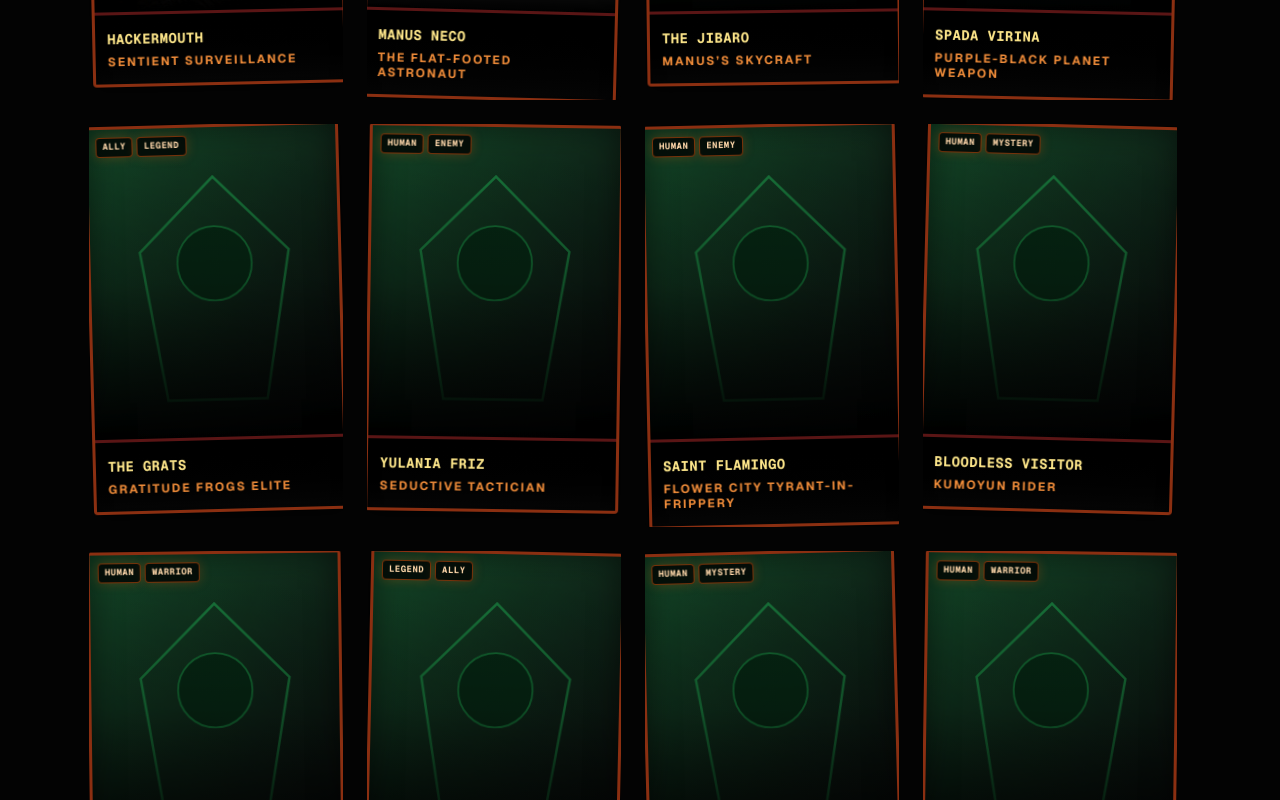
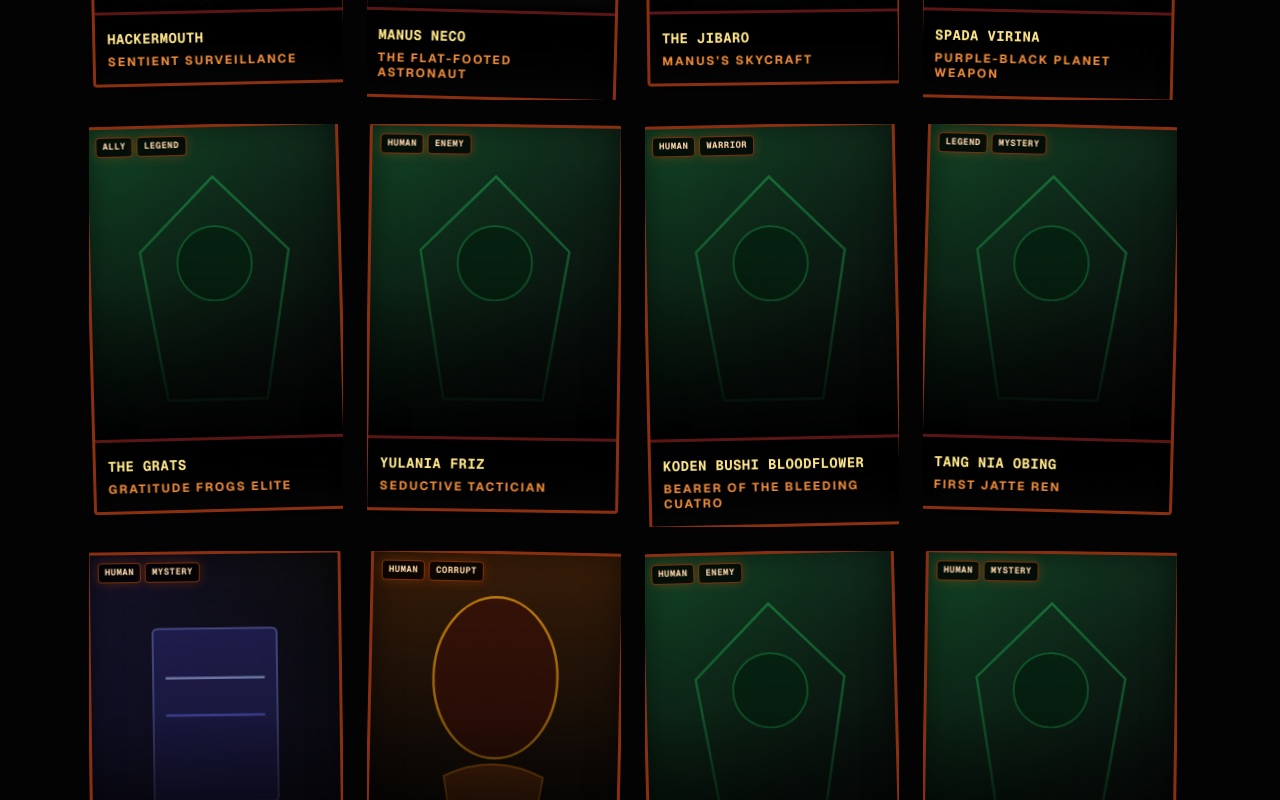
Before and after one commit to xsytrance/boricuapunk, a Next.js app: page /characters in a window 1280 px wide. Shown: the part 940-1740 px from the top of the page. Built offline with nearby package versions, Linux system fonts and the light colour scheme; grey boxes are pictures that could not be loaded.

Commit message:
feat: add extracted characters to boricuapunk site

```diff
--- a/app/characters/page.tsx
+++ b/app/characters/page.tsx
@@ -14,6 +14,10 @@ const MANUSCRIPT_PRIORITY = [
   "spada-virina",
   "gratitude-frogs-grats",
   "yulania-friz",
+  "koden-bushi-bloodflower",
+  "tang-nia-obing",
+  "virina-brila",
+  "oranga-danto",
   "saint-flamingo",
   "bloodless-visitor",
   "sifu-bamboo",
--- a/data/characters.ts
+++ b/data/characters.ts
@@ -52,6 +52,66 @@ export const characters: Character[] = [
     stats: { grit: 9, mystery: 10, style: 8 },
   },
   {
+    id: "koden-bushi-bloodflower",
+    name: "Koden Bushi Bloodflower",
+    title: "Storyteller of the Red Noodle Clan",
+    description:
+      "Vagrant narrator who swears to reunite scattered kin. Declares his name like a battle hymn and leads with the Unkept Blade when storms break.",
+    image: "/characters/placeholder-1.svg",
+    images: ["/characters/placeholder-1.svg"],
+    faction: "Red Noodle Clan",
+    tag: "UNIFIER",
+    stats: { resolve: 10, leadership: 9, ferocity: 8 },
+  },
+  {
+    id: "yulania-friz",
+    name: "Yulania Friz",
+    title: "Disciple of Sifu Kinoko",
+    description:
+      "Golden-skinned slayer with chestnut coils, equal parts seduction and ruthlessness. Commands the Neverminds and wields the Shenmi Dagger with merciless precision.",
+    image: "/characters/placeholder-1.svg",
+    images: ["/characters/placeholder-1.svg"],
+    faction: "The Neverminds",
+    tag: "UNPREDICTABLE",
+    stats: { lethality: 10, charisma: 9, volatility: 9 },
+  },
+  {
+    id: "tang-nia-obing",
+    name: "Tang Nia Obing",
+    title: "First Jatte Ren",
+    description:
+      "Rabbit-eared cyberhominid woman-at-arms, awakened from a coffin trunk into Hangetsu City chaos. A self-reliant fighter driven by instincts, visions, and survival.",
+    image: "/characters/placeholder-1.svg",
+    images: ["/characters/placeholder-1.svg"],
+    faction: "Red Noodle Clan",
+    tag: "RECKONED DEAD // ALIVE",
+    stats: { resilience: 9, instinct: 9, combat: 8 },
+  },
+  {
+    id: "virina-brila",
+    name: "Virina Brila",
+    title: "The Coveted Blade",
+    description:
+      "Inky black-haired road synthesizer and modern flute-playing punk from Flower City. Haunted by a dream blade until her true form reveals a purple-black anomaly edge.",
+    image: "/characters/placeholder-2.svg",
+    images: ["/characters/placeholder-2.svg"],
+    faction: "Flower City",
+    tag: "SPADA ANOMALY",
+    stats: { obsession: 10, aura: 9, anomaly: 10 },
+  },
+  {
+    id: "oranga-danto",
+    name: "Oranga Danto",
+    title: "Head of State",
+    description:
+      "Elected handshaker who staged relief theatrics while Borincano suffered. His mocking skycraft spectacle marked him as a corrupt symbol of hollow governance.",
+    image: "/characters/placeholder-3.svg",
+    images: ["/characters/placeholder-3.svg"],
+    faction: "Borincano State",
+    tag: "CORRUPT OFFICE",
+    stats: { propaganda: 9, compassion: 1, control: 8 },
+  },
+  {
     id: "vera-cordoba",
     name: "Vera Córdoba",
     title: "The Voltage Saint",
@@ -94,6 +154,208 @@ export const characters: Character[] = [
     faction: "Skywave Collective",
     tag: "AUDIO THREAT",
   },
+  {
+    id: "cacique-de-borinken",
+    name: "Cacique de Borinken",
+    title: "Leader of the Cacique",
+    description:
+      "Leader of the Cacique affiliated with The Cacique.",
+    image: "/characters/placeholder-1.svg",
+    images: ["/characters/placeholder-1.svg"],
+    faction: "The Cacique",
+  },
+  {
+    id: "fajro-boza",
+    name: "Fajro Boza",
+    title: "Lion of Ponce",
+    description:
+      "Lion of Ponce affiliated with The Cacique.",
+    image: "/characters/placeholder-1.svg",
+    images: ["/characters/placeholder-1.svg"],
+    faction: "The Cacique",
+  },
+  {
+    id: "hermes-davide-fastino-croatto-martinis",
+    name: "Hermes Davide Fastino Croatto Martinis",
+    title: "Composer",
+    description:
+      "Composer affiliated with The Piano Factory (Historical).",
+    image: "/characters/placeholder-1.svg",
+    images: ["/characters/placeholder-1.svg"],
+    faction: "The Piano Factory (Historical)",
+  },
+  {
+    id: "jeleo-fisoi",
+    name: "Jeleo Fisoi",
+    title: "GRAT",
+    description:
+      "GRAT affiliated with The GRATS.",
+    image: "/characters/placeholder-1.svg",
+    images: ["/characters/placeholder-1.svg"],
+    faction: "The GRATS",
+  },
+  {
+    id: "ma-boyas",
+    name: "Ma Boyas",
+    title: "Death Zemi, The Conductor, Godhead of The Burndown",
+    description:
+      "Tall man, scars of a thousand wars. Crimson hat as wide as a setting sun. Pale hair. Armor reflects many battles. Wicked, ungodly charm, authoritative. Conducts the 88 virtuosos. Mysterious intent.",
+    image: "/characters/placeholder-1.svg",
+    images: ["/characters/placeholder-1.svg"],
+    faction: "The Piano Factory, Death Zemi",
+    stats: {"items": 3},
+  },
+  {
+    id: "ma-boyas---the-conductor",
+    name: "Ma Boyas / The Conductor",
+    title: "Death Zemi, Godhead of The Burndown",
+    description:
+      "Death Zemi, Godhead of The Burndown affiliated with The Piano Factory.",
+    image: "/characters/placeholder-1.svg",
+    images: ["/characters/placeholder-1.svg"],
+    faction: "The Piano Factory",
+  },
+  {
+    id: "manus",
+    name: "Manus",
+    title: "Flat-footed Astronaut",
+    description:
+      "Flat-footed Astronaut affiliated with Borincano Warrior.",
+    image: "/characters/placeholder-1.svg",
+    images: ["/characters/placeholder-1.svg"],
+    faction: "Borincano Warrior",
+  },
+  {
+    id: "mifeng-hachi",
+    name: "Mifeng Hachi",
+    title: "GRAT",
+    description:
+      "GRAT affiliated with The GRATS.",
+    image: "/characters/placeholder-1.svg",
+    images: ["/characters/placeholder-1.svg"],
+    faction: "The GRATS",
+  },
+  {
+    id: "nalis-kurogisto",
+    name: "Nalis Kurogisto",
+    title: "GRAT",
+    description:
+      "GRAT affiliated with The GRATS.",
+    image: "/characters/placeholder-1.svg",
+    images: ["/characters/placeholder-1.svg"],
+    faction: "The GRATS",
+  },
+  {
+    id: "nokto-bufo",
+    name: "Nokto Bufo",
+    title: "GRAT",
+    description:
+      "GRAT affiliated with The GRATS.",
+    image: "/characters/placeholder-1.svg",
+    images: ["/characters/placeholder-1.svg"],
+    faction: "The GRATS",
+  },
+  {
+    id: "occhi",
+    name: "Occhi",
+    title: "GRAT",
+    description:
+      "GRAT affiliated with The GRATS.",
+    image: "/characters/placeholder-1.svg",
+    images: ["/characters/placeholder-1.svg"],
+    faction: "The GRATS",
+  },
+  {
+    id: "occhi-spettrali---the-black-ghost",
+    name: "Occhi Spettrali / The Black Ghost",
+    title: "Investigator, GRAT",
+    description:
+      "Investigator, GRAT affiliated with The GRATS.",
+    image: "/characters/placeholder-1.svg",
+    images: ["/characters/placeholder-1.svg"],
+    faction: "The GRATS",
+  },
+  {
+    id: "octopus-ninja",
+    name: "Octopus Ninja",
+    title: "Assassin",
+    description:
+      "Assassin affiliated with Venom 8 Clan.",
+    image: "/characters/placeholder-1.svg",
+    images: ["/characters/placeholder-1.svg"],
+    faction: "Venom 8 Clan",
+  },
+  {
+    id: "perfect-abuelo",
+    name: "Perfect Abuelo",
+    title: "Manus' Grandfather, Mentor",
+    description:
+      "Manus' Grandfather, Mentor affiliated with Manus' Family.",
+    image: "/characters/placeholder-1.svg",
+    images: ["/characters/placeholder-1.svg"],
+    faction: "Manus' Family",
+  },
+  {
+    id: "rano-blua",
+    name: "Rano Blua",
+    title: "Investigator, GRAT",
+    description:
+      "Investigator, GRAT affiliated with The GRATS.",
+    image: "/characters/placeholder-1.svg",
+    images: ["/characters/placeholder-1.svg"],
+    faction: "The GRATS",
+  },
+  {
+    id: "roronoa-zoro",
+    name: "Roronoa Zoro",
+    title: "Unknown",
+    description:
+      "Tall, heavily muscular young man with short moss-green hair, stern eyes, and a prominent scar over his left eye (kept closed after the timeskip). Usually wears haramaki and carries three swords at his waist, often with a white bandana tied on his left arm until serious battle. Stoic, fiercely dis...",
+    image: "/characters/placeholder-1.svg",
+    images: ["/characters/placeholder-1.svg"],
+    faction: "Unknown",
+    stats: {"items": 6},
+  },
+  {
+    id: "saint-flamingo",
+    name: "Saint Flamingo",
+    title: "Queer Queen",
+    description:
+      "Queer Queen affiliated with Disco Patriots.",
+    image: "/characters/placeholder-1.svg",
+    images: ["/characters/placeholder-1.svg"],
+    faction: "Disco Patriots",
+  },
+  {
+    id: "tang-nia-obing---kuniklo-senmorta",
+    name: "Tang Nia Obing / Kuniklo Senmorta",
+    title: "Sovereign of Rabbit Kings",
+    description:
+      "Sovereign of Rabbit Kings affiliated with The Rabbit Kings.",
+    image: "/characters/placeholder-1.svg",
+    images: ["/characters/placeholder-1.svg"],
+    faction: "The Rabbit Kings",
+  },
+  {
+    id: "the-exhumerator---roz-kolora",
+    name: "The Exhumerator / Roz Kolora",
+    title: "Leader of Shield Doncellas, Warrior",
+    description:
+      "Leader of Shield Doncellas, Warrior affiliated with Shield Doncellas, GRATS.",
+    image: "/characters/placeholder-1.svg",
+    images: ["/characters/placeholder-1.svg"],
+    faction: "Shield Doncellas, GRATS",
+  },
+  {
+    id: "the-heart-searcher",
+    name: "The Heart Searcher",
+    title: "Vengeful Specter",
+    description:
+      "Vengeful Specter affiliated with The Burndown (Roz Kolora).",
+    image: "/characters/placeholder-1.svg",
+    images: ["/characters/placeholder-1.svg"],
+    faction: "The Burndown (Roz Kolora)",
+  },
 ];
 
 export function getCharacterById(id: string): Character | undefined {
--- a/types/characters.ts
+++ b/types/characters.ts
@@ -248,14 +248,37 @@ export const characters: Character[] = [
   {
     id: "tang-nia-obing",
     name: "Tang Nia Obing",
-    role: "Slain beauty of Bamboo Mountain",
+    role: "First Jatte Ren",
     description:
-      "Memory that steers Tonyo’s comet; Lily Pad sin carved into saga as loss, not footnote.",
-    tags: ["legend", "mystery", "spiritual", "ally"],
+      "Rabbit-eared cyberhominid and self-reliant woman-at-arms, reawakened in Hangetsu City and driven by instinct, grief, and the whisper of Receperint mi.",
+    tags: ["legend", "mystery", "spiritual", "ally", "warrior"],
     image: "/characters/placeholder-1.svg",
     faction: "red-noodle-clan",
-    threatLevel: "unknown",
-    presence: "myth",
+    threatLevel: "high",
+    presence: "physical",
+  },
+  {
+    id: "virina-brila",
+    name: "Virina Brila",
+    role: "The coveted blade",
+    description:
+      "Inky black-haired road synthesizer and modern flute-playing punk of Flower City, haunted by a dream blade until her anomaly form is revealed.",
+    tags: ["human", "mystery", "spiritual", "legend"],
+    image: "/characters/placeholder-2.svg",
+    faction: "flower-city-court",
+    threatLevel: "high",
+    presence: "physical",
+  },
+  {
+    id: "oranga-danto",
+    name: "Oranga Danto",
+    role: "Head of State",
+    description:
+      "Elected handshaker who staged relief theatrics while Borincano suffered, turning governance into spectacle and making himself a target.",
+    tags: ["human", "corrupt", "enemy", "observer"],
+    image: "/characters/placeholder-3.svg",
+    threatLevel: "medium",
+    presence: "physical",
   },
   {
     id: "neverminds",
```
